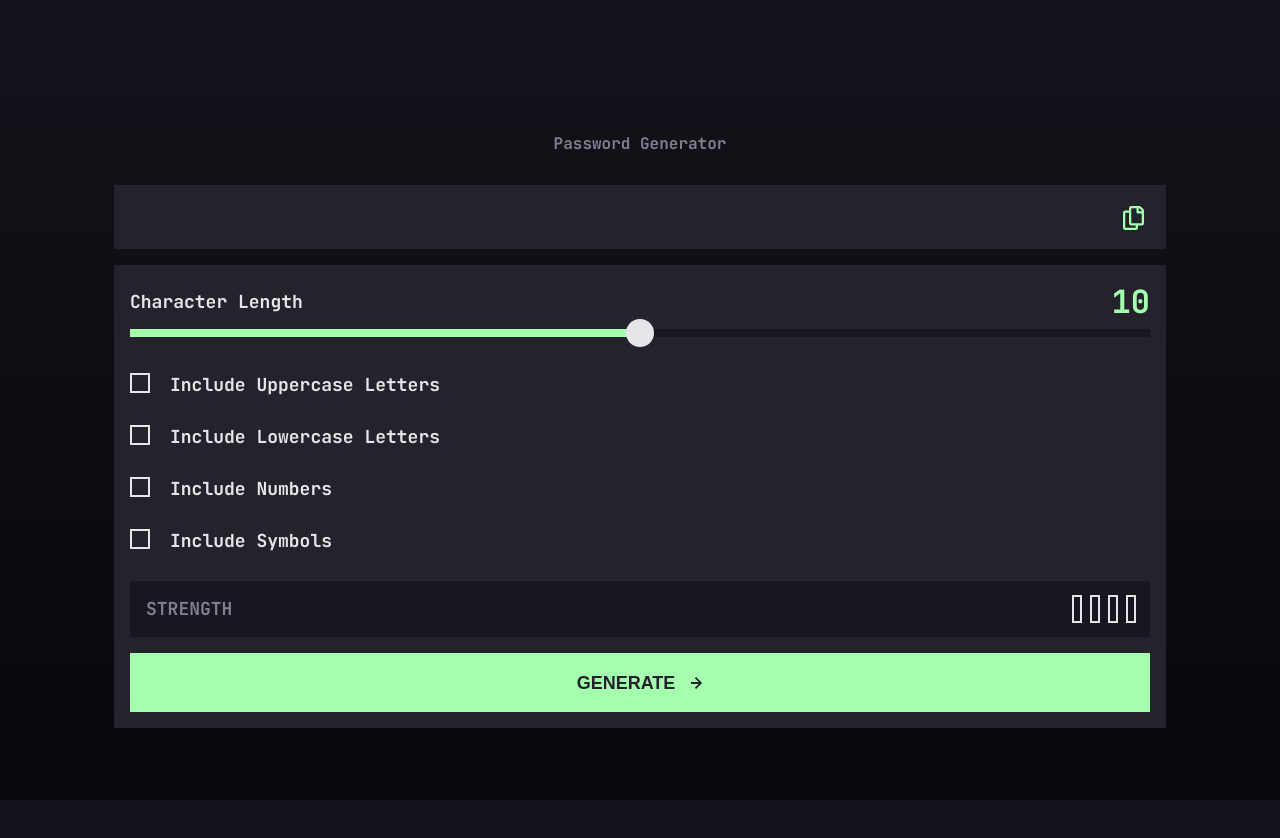
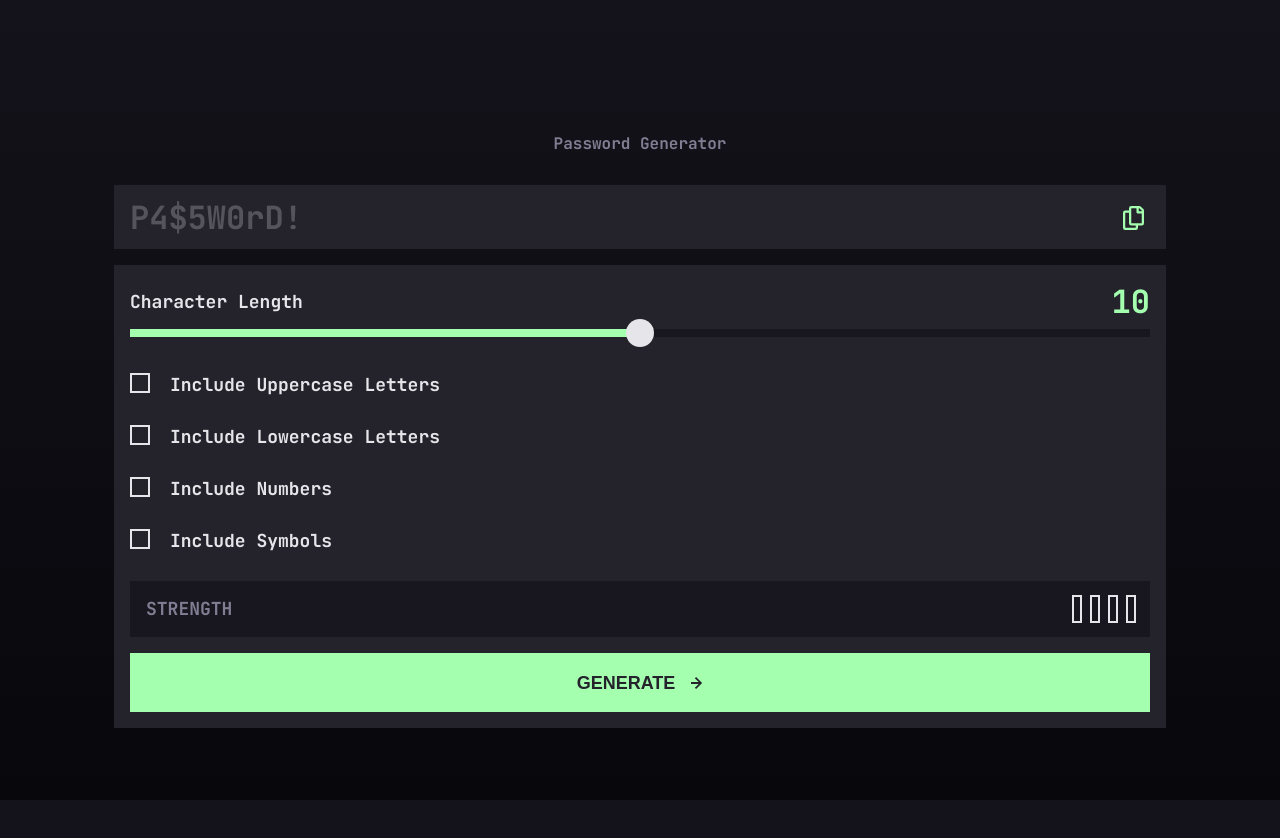
Before and after one commit to tamta123/password-generator-app, a React (Vite) app: page / in a window 1280 px wide. Shown: the top 838 px of the page. Built offline with nearby package versions, Linux system fonts and the light colour scheme.

Commit message:
update:change the value and style of initial password

```diff
--- a/src/App.jsx
+++ b/src/App.jsx
@@ -1,5 +1,5 @@
 import "./app.css";
-import React, { useState, useRef } from "react";
+import React, { useState, useRef, useEffect } from "react";
 
 function App() {
   const [sliderValue, setSliderValue] = useState(10);
@@ -7,7 +7,7 @@ function App() {
   const [lowercaseChecked, setLowercaseChecked] = useState(false);
   const [numbersChecked, setNumbersChecked] = useState(false);
   const [symbolsChecked, setSymbolsChecked] = useState(false);
-  const [password, setPassword] = useState("");
+  const [password, setPassword] = useState("P4$5W0rD!");
   const [copied, setCopied] = useState(false);
 
   const handleSliderChange = (event) => {
@@ -76,7 +76,12 @@ function App() {
       <h1>Password Generator</h1>
       <main>
         <div className="final-password">
-          <span className="password">{password}</span>
+          <span
+            className="password"
+            style={{ opacity: password === "P4$5W0rD!" ? 0.25 : 1 }}
+          >
+            {password}
+          </span>
           {copied ? <span className="copied">Copied</span> : null}
           <svg
             onClick={handleCopyClick}
--- a/src/app.css
+++ b/src/app.css
@@ -44,6 +44,7 @@ h1 {
   background: #24232c;
   margin-right: auto;
 }
+
 .copied {
   font-family: "JetBrains Mono";
   font-style: normal;
```
